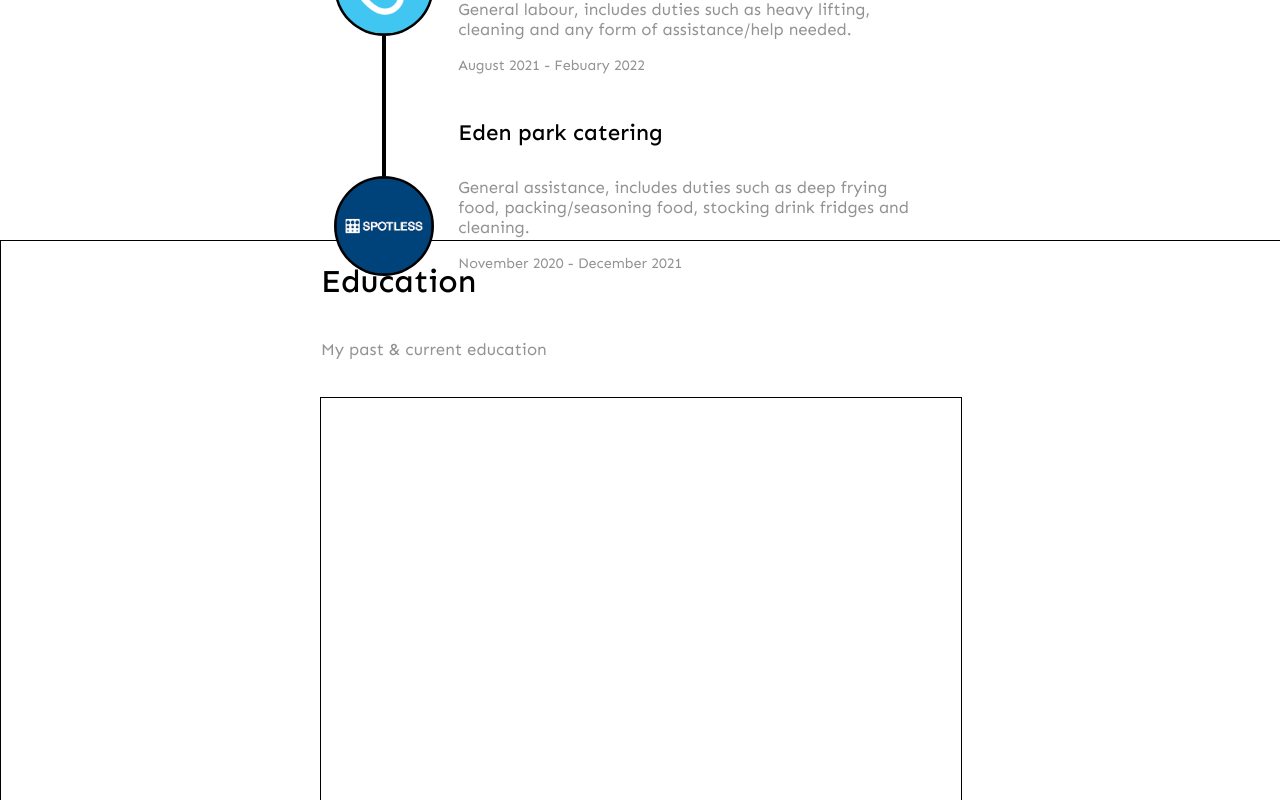
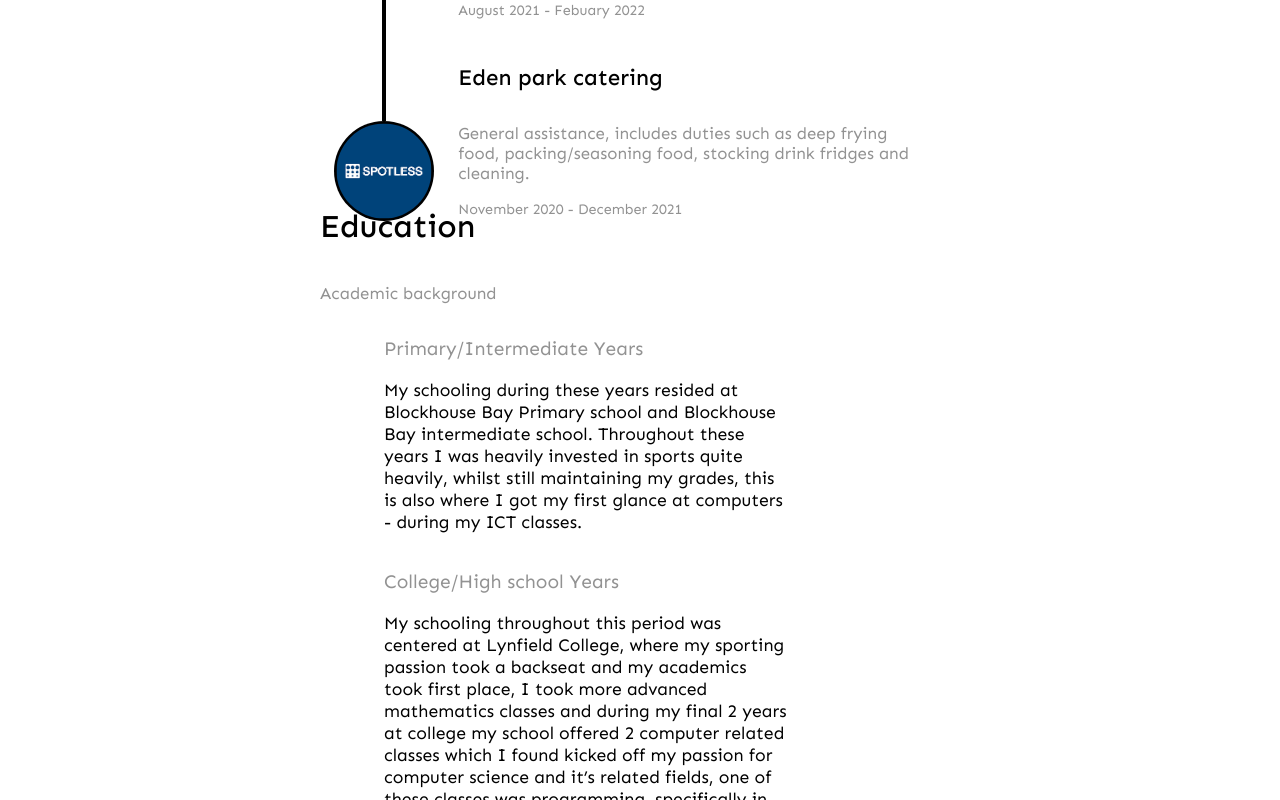
Before and after one commit to kiwiicam/kiwiicam.github.io, a React (Create React App) app in the folder portfolio/: page / in a window 1280 px wide. Shown: the part 2000-2800 px from the top of the page. Built offline with nearby package versions, Linux system fonts and the light colour scheme.

Commit message:
finished education working on contact

```diff
--- a/portfolio/src/css/Homepage.css
+++ b/portfolio/src/css/Homepage.css
@@ -35,11 +35,12 @@ h3 {
 
 
 .about {
+    margin-top: 2%;
     display: flex;
     align-items: center;
     justify-content: center;
     width: 100%;
-    height: 50vh;
+    height: 40vh;
     flex-direction: row;
 }
 
@@ -240,7 +241,7 @@ h3 {
     transition: 0.3s ease-in-out;
 }
 
-.work-ex-text:hover{
+.work-ex-text:hover {
     transform: scale(1.05);
 }
 
@@ -263,16 +264,15 @@ h3 {
     transform: scale(0.95);
 }
 
-.education{
+.education {
     width: 100%;
-    height: 130vh;
-    border: 1px solid black;
+    height: 110vh;
     display: flex;
     align-items: center;
     flex-direction: column;
 }
 
-.edu-title{
+.edu-title {
     width: 50%;
     height: 15%;
     display: flex;
@@ -282,30 +282,114 @@ h3 {
 }
 
 
-.edu-text{
+.edu-text {
+    display: flex;
+    flex-direction: column;
+    align-items: flex-end;
+    justify-content: space-evenly;
     width: 50%;
     height: 85%;
-    border: 1px solid black;
+    transition: 0.3s ease-in-out;
 }
 
-.contact{
+.edu-para:hover{
+    transform: scale(1.05);
+}
+
+.edu-para {
+    transition: 0.3s ease-in-out;
+    width: 90%;
+    height: auto;
+}
+
+.edu-para p {
+    max-width: 70%;
+    font-size: 1.1rem;
+}
+
+.edu-para h3 {
+    font-size: 1.2rem;
+}
+
+.contact {
     width: 100%;
-    height: 100vh;
+    height: 60vh;
     display: flex;
     align-items: center;
     flex-direction: column;
 }
 
-.contact-title{
+.contact-title {
     width: 50%;
-    height: 15%;
+    height: 35%;
     display: flex;
     flex-direction: column;
     justify-content: flex-start;
 }
 
-.contact-container{
+.contact-container {
     height: 85%;
     width: 50%;
-    border: 1px solid black;
+    display: flex;
+    flex-direction: column;
+    justify-content: space-evenly;
+    align-items: center;
 }
+
+.contact-form {
+    padding-left: 2%;
+    padding-right: 2%;
+    width: 50%;
+    border-radius: 0;
+    border: 1px solid var(--gray);
+    transition: 0.3s ease-in-out;
+}
+
+input:focus {
+    border: none;
+    outline: none;
+}
+
+#email {
+    background-color: rgba(185, 185, 186, 0.333);
+    border: none;
+    outline: none;
+    height: 10%;
+
+}
+
+#name {
+    background-color: rgba(185, 185, 186, 0.333);
+    border: none;
+    outline: none;
+    height: 10%;
+}
+
+#message {
+    background-color: rgba(185, 185, 186, 0.333);
+    border: none;
+    outline: none;
+    height: 40%;
+
+}
+
+.contact-form:focus{
+    transform: scale(1.05);
+}
+
+.contact-button {
+    cursor: pointer;
+    border: 2px solid black;
+    color: var(--black);
+    font-family: var(--font);
+    width: 15%;
+    height: 15%;
+    border-radius: 10px;
+    transition: 0.3s ease-in-out;
+    font-size: 0.95rem;
+
+}
+
+.contact-button:hover{
+    transform: scale(1.1);
+}
--- a/portfolio/src/pages/Homepage.jsx
+++ b/portfolio/src/pages/Homepage.jsx
@@ -157,10 +157,33 @@ function Homepage() {
                     <h1>
                         Education
                     </h1>
-                    <h3>My past & current education</h3>
+                    <h3>Academic background</h3>
                 </div>
                 <div className='edu-text'>
-
+                    <div className='edu-para'>
+                        <h3>
+                            Primary/Intermediate Years
+                        </h3>
+                        <p>
+                            My schooling during these years resided at Blockhouse Bay Primary school and Blockhouse Bay intermediate school. Throughout these years I was heavily invested in sports quite heavily, whilst still maintaining my grades, this is also where I got my first glance at computers - during my ICT classes.
+                        </p>
+                    </div>
+                    <div className='edu-para'>
+                        <h3>
+                            College/High school Years
+                        </h3>
+                        <p>
+                            My schooling throughout this period was centered at Lynfield College, where my sporting passion took a backseat and my academics took first place, I took more advanced mathematics classes and during my final 2 years at college my school offered 2 computer related classes which I found kicked off my passion for computer science and it’s related fields, one of these classes was programming, specifically in Python, where I struggled but enjoyed.
+                        </p>
+                    </div>
+                    <div className='edu-para'>
+                        <h3>
+                            University Years (Current)
+                        </h3>
+                        <p>
+                            I am currently studying at the Auckland University of Technology, pursuing a degree in computer science, majoring in software development and minoring in artificial intelligence, where I have taken classes such as Data structures and algorithms, Software development practice, Many programming classes, Operating Systems and multiple Math classes, such as Algebra and discrete mathematics and also Math for computing, My time so far at AUT has been unmatched the amount I have learned, from group projects to my coding skills, I hope to learn much more as my time here continues.
+                        </p>
+                    </div>
                 </div>
 
             </div>
@@ -172,7 +195,19 @@ function Homepage() {
                     </h3>
                 </div>
                 <div className='contact-container'>
+                    <h3>
+                        Via contact form
+                    </h3>
+                    <input id='email' className='contact-form' placeholder='Email' type='email'>
+                    </input>
 
+                    <input id='name' className='contact-form' placeholder='Name' >
+                    </input>
+
+                    <input id='message' className='contact-form' placeholder='Message'>
+                    </input>
+
+                    <button className='contact-button'> Send message &gt;</button>
                 </div>
             </div>
         </div>
```
